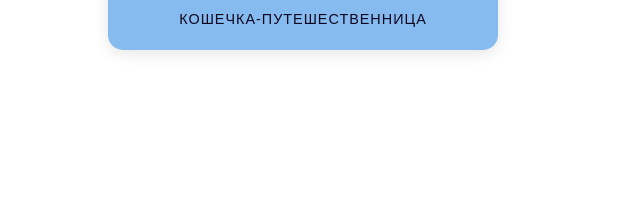
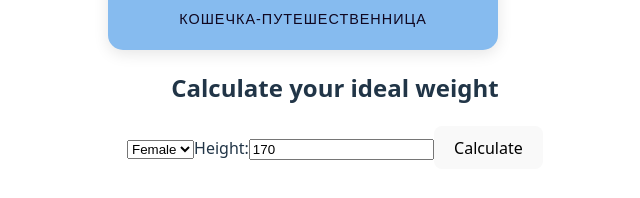
Before and after one commit to katenokkatty1/Project-01-React, a React (Vite) app: page / in a window 1280 px wide. Shown: the part 1450-1648 px from the top of the page, without its empty margins (305-945 px from the left). Before the commit the page ends 1532 px from the top, so only its background shows below. Built offline with nearby package versions, Linux system fonts and the light colour scheme.

Commit message:
idealWeightCalculator

```diff
--- a/src/App.tsx
+++ b/src/App.tsx
@@ -2,6 +2,7 @@ import "./App.css";
 import Counter from "./components/Counter/Counter";
 import Goodbye from "./components/Goodbye/Goodbye";
 import Greetings from "./components/Greatings/Greatings";
+import IdealWeightCalculator from "./components/IdealWeightCalculator/IdealWeightCalculator";
 import ProfileCard from "./components/ProfileCard/ProfileCard";
 import Tool from "./components/Tool/Tool";
 
@@ -23,6 +24,7 @@ function App() {
 
       <ProfileCard avatar="https://cs2.livemaster.ru/storage/7c/77/ef99ee5859a22fc21bfbddafbah8--kukly-i-igrushki-koshechka-puteshestvennitsa.jpg
       " name="Ket" description="Кошечка-путешественница" />
+   <IdealWeightCalculator />
     </>
   );
 }
--- /dev/null
+++ b/src/components/IdealWeightCalculator/IdealWeightCalculator.tsx
@@ -0,0 +1,51 @@
+import { useState } from "react";
+
+export default function IdealWeightCalculator() {
+  const [height, setHeight] = useState("170");
+  const [idealWeight, setIdealWeight] = useState(0);
+  const [message, setMessage] = useState("");
+  const [gender, setGender] = useState("female");
+
+  function handleCalculateIdealWeight() {
+    const weightToSubtract = gender === "male" ? 100 : 110;
+    const weight = Number(height) - weightToSubtract;
+    if (weight < 0) {
+      setMessage("Our program does not work for heights less than 100cm");
+    } else {
+      setMessage("");
+      setIdealWeight(weight);
+    }
+  }
+
+  return (
+    <div>
+      <h2>Calculate your ideal weight</h2>
+
+      <select
+        name="gender"
+        value={gender}
+        onChange={(e) => setGender(e.target.value)}
+      >
+        <option value="male">Male</option>
+        <option value="female">Female</option>
+      </select>
+
+      <label htmlFor="height">Height:</label>
+      <input
+        type="text"
+        name="height"
+        id="height"
+        value={height}
+        onChange={(e) => setHeight(e.target.value)}
+      />
+
+      <button type="button" onClick={handleCalculateIdealWeight}>
+        Calculate
+      </button>
+      {message && <p>{message}</p>}
+      {idealWeight && !message ? (
+        <p>Your ideal weight is {idealWeight}</p>
+      ) : null}
+    </div>
+  );
+}
```
